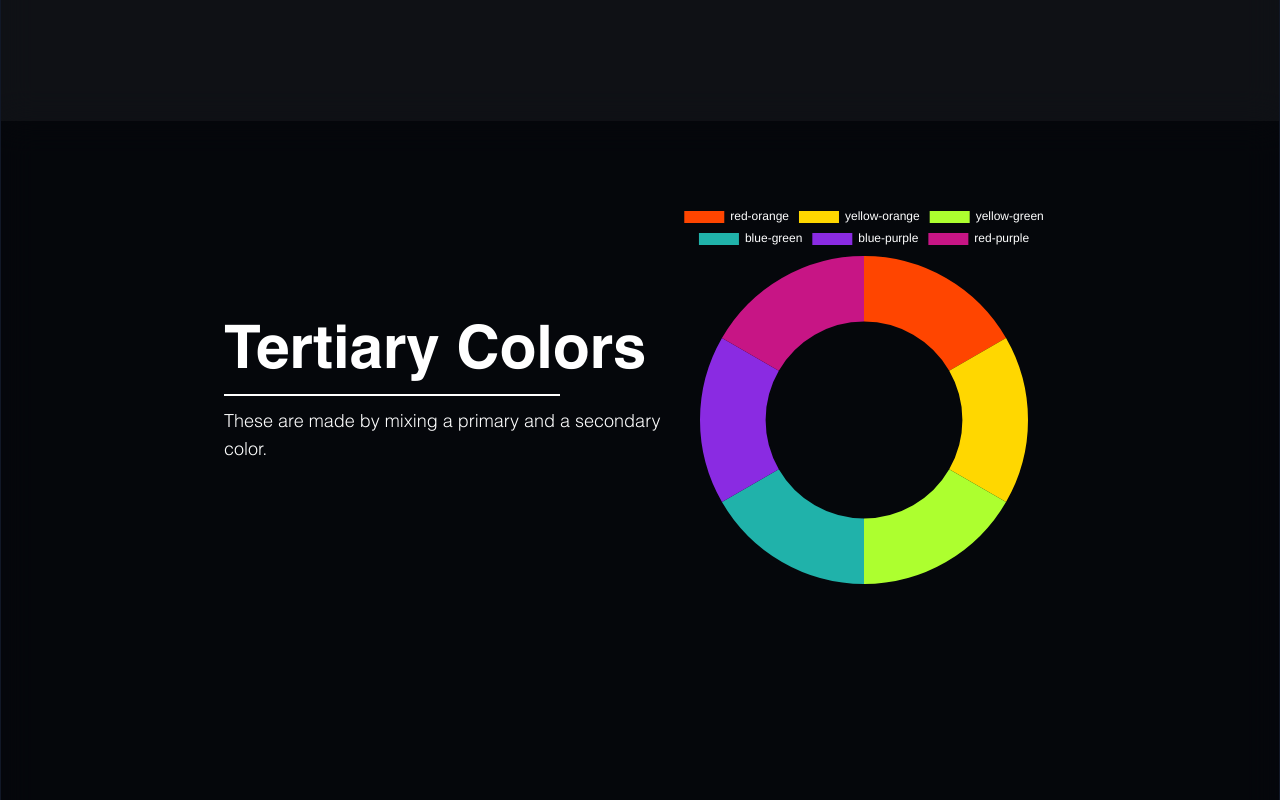
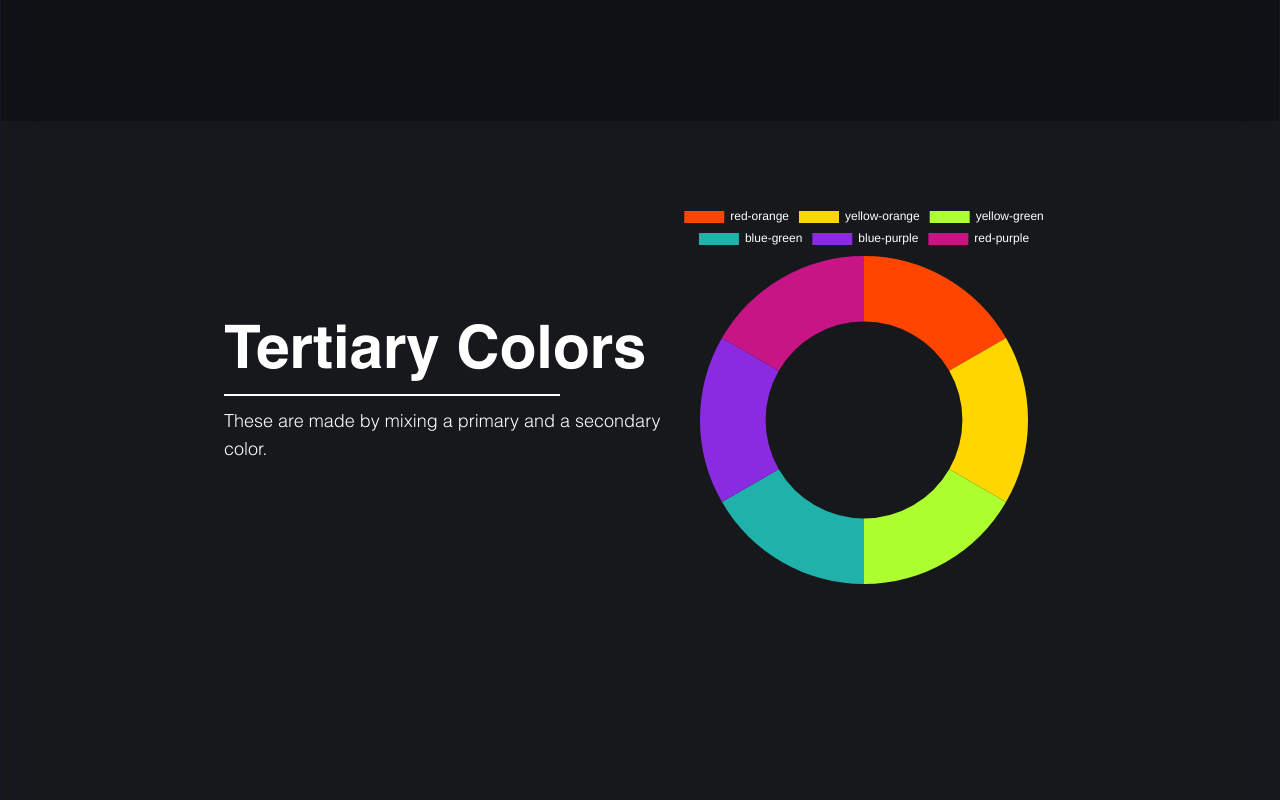
Before and after one commit to Themothy244/color-theory-blog, a React (Vite) app: page / in a window 1280 px wide. Shown: the part 6280-7080 px from the top of the page. Built offline with nearby package versions, Linux system fonts and the light colour scheme.

Commit message:
style(category): reduced the darkness of 3rd slide of the ColorCategory.jsx component

```diff
--- a/src/components/ColorCategory/ColorCategory.jsx
+++ b/src/components/ColorCategory/ColorCategory.jsx
@@ -48,7 +48,7 @@ function ColorCategory() {
                 </div>
             </div>
 
-            <div className="h-[200vh] bg-gray-300/70 dark:bg-[#000000]/70 backdrop-blur-lg sticky top-0 py-10">
+            <div className="h-[200vh] bg-gray-300/70 dark:bg-[#191919]/70 backdrop-blur-lg sticky top-0 py-10">
                 <div className="mx-[8vw] sticky top-[18%] flex flex-wrap lg:justify-center lg:items-center lg:mx-auto">
                     <div className="lg:max-w-md">
                         <h1 className="font-helveticaBold font-bold text-4xl sm:text-6xl">Tertiary Colors</h1>
```
